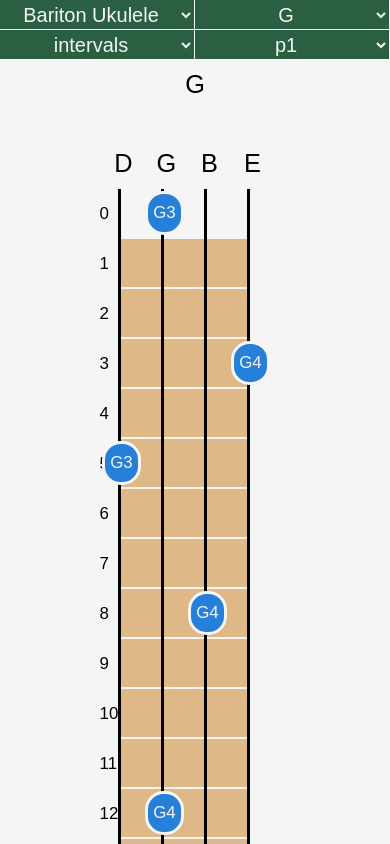
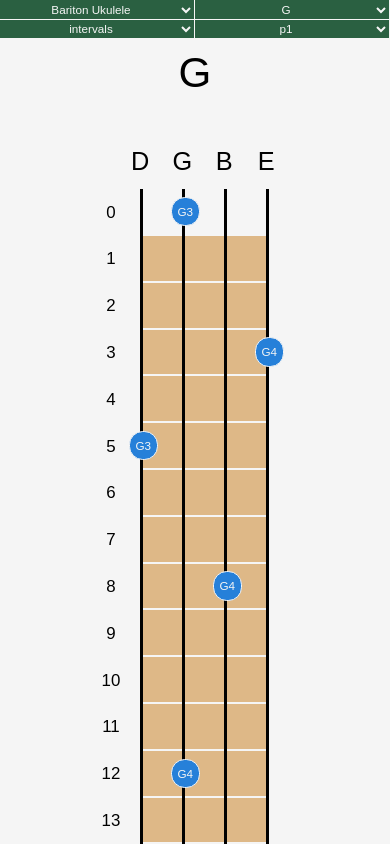
Before and after one commit to artem-chigin/fretboard-map, a React (Create React App) app: page / in a window 390 px wide. Shown: the top 844 px of the page. Built offline with nearby package versions, Linux system fonts and the light colour scheme.

Commit message:
work with css

```diff
--- a/src/components-for-render/display-instrument.js
+++ b/src/components-for-render/display-instrument.js
@@ -36,55 +36,21 @@ function Note({note, noteIndex, stringIndex, rootNote, isVertical}) {
         backgroundColor: noteColors[note.noteName],
     };
 
-    // const rootNoteStyle = {
-    //     widht: "34px",
-    //     height: "34px",
-    //     backgroundColor: noteColors[note.noteName],
-    //     borderRadius: "17px",
-    //     border: "solid",
-    //     position: "relative",
-    //     top: "17px"
-    // };
+    const noteClassNames = {note: "note", rootNote: "root-note"};
+    let noteClass = "";
 
+    if (rootNote === note.noteName) {
+        noteClass = noteClassNames.rootNote;
 
-    // let currentNoteStyle = noteStyle;
-    if (rootNote === note.noteName) {
-        noteStyle.widht = "4.4vh";
-        noteStyle.height = "4.4vh";
-        noteStyle.borderRadius = "2.2vh";
-        noteStyle.border = "solid";
-        // noteStyle.top = "17px";
+    } else {
+        noteClass = noteClassNames.note;
     };
 
-    // const noteContainerStyle = {
-    //     display: "flex",
-    //     justifyContent: "center",
-    //     alignItems: "center",
-    //     minWidth: "50px",
-    //     minHeight: "40px",
-    //     borderRight: "solid whitesmoke 2px",
-    //     borderBottom: "solid black",
-    // }
-    // const verticalNoteContainerStyle = {
-    //     minWidth: "50px",
-    //     minHeight: "75px",
-    //     borderBottom: "solid whitesmoke 2px",
-    //     borderRight: "solid black",
-    //     border: "solid"
-    // }
-
-    // let currentContainerStyle = noteContainerStyle;
-    // if (isVertical) {
-    //     currentContainerStyle = verticalNoteContainerStyle;
-    //     currentNoteStyle.top = "0";
-    //     currentNoteStyle.left = "25px";
-    //     // console.log(currentNoteStyle);
-    // }
 
     return (
         <div id={"string" + stringIndex + "note" + noteIndex}
             className="noteContainer">
-            <div className='note'
+            <div className={noteClass}
                 visibility={note.visibility}
                 style={noteStyle}>{note.noteName + note.octave}</div>
         </div>
--- a/src/components-for-render/ui.js
+++ b/src/components-for-render/ui.js
@@ -116,7 +116,7 @@ function UI() {
                         rootNote={rootNote}
                         isMobile={false}/>
                 </div>
-                <div></div>
+                <div className='empty-block'></div>
         </div>
         )
 }
--- a/src/index.css
+++ b/src/index.css
@@ -13,7 +13,7 @@ header {
     display: flex;
     justify-content: center;
     align-items: center;
-    min-height: 7vh;
+    min-height: 10vh;
     background-color: #2A6041;
     font-size: 2vh;
     color: whitesmoke;
@@ -35,7 +35,7 @@ footer {
 }
 
 .fretboard-app {
-    min-height: 88vh;
+    min-height: 85vh;
     display: flex;
     flex-direction: column;
     justify-content: space-between;
@@ -62,10 +62,12 @@ footer {
     align-items: center;
     align-self: flex-start;
     min-width: 10vw;
-    height: 10vw;
+    min-height: 10vw;
+    max-width: 13vw;
+    max-height: 13vw;
     background-color: #E9E9ED;
     border-radius: 1vw;
-    font-size: 2.1vh;
+    font-size: 1.5vw;
 }
 
 .sequence {
@@ -88,7 +90,8 @@ footer {
 }
 
 .fretNumContainer {
-    min-width: 3.6vw;
+    min-width: 3.2vw;
+    width: 3.6vw;
     font-size: 2vh;
     display: inline-block;
     text-align: center;
@@ -99,17 +102,31 @@ footer {
     justify-content: flex-end;
 }
 
-.note {
+.note, .root-note {
     display: flex;
     align-items: center;
     justify-content: center;
-    width: 4vh;
-    height: 4vh;
-    border-radius: 2vh;
     color: whitesmoke;
-    font-size: 2vh;
     position: relative;
-    top: 3vh;
+    top: 1.6vw;
+    font-size: 1.2vw;
+
+
+}
+
+.note {
+    width: 2.4vw;
+    height: 2.4vw;
+    border-radius: 1.2vw;
+}
+
+.root-note {
+
+    width: 2.5vw;
+    height: 2.5vw;
+    border-radius: 1.25vw;
+    border:solid 0.15vw;
+
 }
 
 .noteContainer {
@@ -117,16 +134,17 @@ footer {
         justify-content: center;
         align-items: center;
         box-sizing: border-box;
-        min-width: 3.05vw;
+        min-width: 3.2vw;
         width: 3.6vw;
-        min-height: 6vh;
+        height: 3.2vw;
         border-right: solid whitesmoke 2px;
-        border-bottom: solid black 0.2vh;
+        /* border-bottom: solid black 0.2vh; */
 }
 
 .string {
     display: flex;
     background-color: burlywood;
+    border-bottom: solid 0.3vh;
 }
 
 .string-container {
@@ -135,7 +153,7 @@ footer {
 
 .open-string {
     position: relative;
-    top: 3vh;
+    top: 1.6vw;
     border: none;
     font-size: 3vh;
     width: 3vw;
@@ -165,33 +183,51 @@ footer {
     .string {
         flex-direction: column;
         border-left: solid;
+        border-bottom: none;
 
     }
 
     .open-string {
-        width: 40px;
-        height: 40px;
-        left: -15px;
+        width: 10vw;
+        height: 5vh;
+        left: -5vw;
         top: 0;
         text-align: center;
     }
     .noteContainer {
-        min-width: 40px;
-        min-height: 50px;
+        width: 10vw;
+        height: 12vw;
         border: none;
+        box-sizing: border-box;
         border-bottom: whitesmoke solid 2px;
     }
 
     .note {
-        left: -20px;
+        width: 6vw;
+        height: 6vw;
+        border-radius: 3vw;
+        font-size: 3vw;
+        left: -5vw;
+        top: 0;
+    }
+
+    .root-note {
+        width: 7vw;
+        height: 7vw;
+        border-radius: 3.5vw;
+        font-size: 3vw;
+        left: -5vw;
         top: 0;
     }
 
     .fretNumContainer {
         display: flex;
+        align-items: flex;
+        justify-content: center;
         align-items: center;
-        height: 50px;
-        border: none;
+        height: 12vw;
+        width: 15vw;
+        box-sizing: border-box;
     }
     .ui-and-info {
         display: none;
@@ -204,15 +240,19 @@ footer {
     }
     .dropdown {
         min-width: 50%;
-        flex: 1;
-        height: 30px;
-        font-size: 20px;
+        /* flex: 1; */
+        box-sizing: border-box;
+        height: 5vw;
+        font-size: 3vw;
         text-align: center;
         background-color: #2A6041;
         color: whitesmoke;
         border: none;
         border-bottom: whitesmoke solid 1px;
         border-right: whitesmoke solid 1px;
+    }
+    .sequence {
+        font-size: 5vh;
     }
 }
 
@@ -232,10 +272,10 @@ background-color: whitesmoke;
 }
 
 .select-instrument button {
-    height: 5vh;
+    height: 3vw;
     width: 12vw;
     /* margin-right: 20px; */
-    font-size: 2vh;
+    font-size: 1.3vw;
 }
 
 /* .select-note {
@@ -243,9 +283,9 @@ background-color: whitesmoke;
 } */
 
 .select-note button {
-    width: 3vw;
-    height: 3vw;
-    font-size: 2vh;
+    width: 2.5vw;
+    height: 2.5vw;
+    font-size: 1vw;
     /* margin-right: 15px; */
 }
 
@@ -256,9 +296,9 @@ background-color: whitesmoke;
 
 .select-sequence button {
     width: 10vw;
-    height: 4vh;
+    height: 2vw;
     /* margin-right: 20px; */
-    font-size: 2vh;
+    font-size: 1vw;
 }
 
 /* .sequence-panel {
@@ -267,14 +307,14 @@ background-color: whitesmoke;
 
 .sequence-panel button {
     /* margin-right: 5px; */
-    font-size: 2vh;
-    padding: 0.5vh;
+    font-size: 1vw;
+    padding: 0.25vw;
 }
 
 button {
     color: black;
     border: none;
-    border-radius: 1vh;
+    border-radius: 0.5vw;
 }
 
 /* .sequence-name-buttons {
@@ -286,3 +326,8 @@ button:hover {
     border: none;
     color: whitesmoke;
 }
+
+.empty-block {
+    min-height: 5vh;
+    /* height: 10vh; */
+}
```
